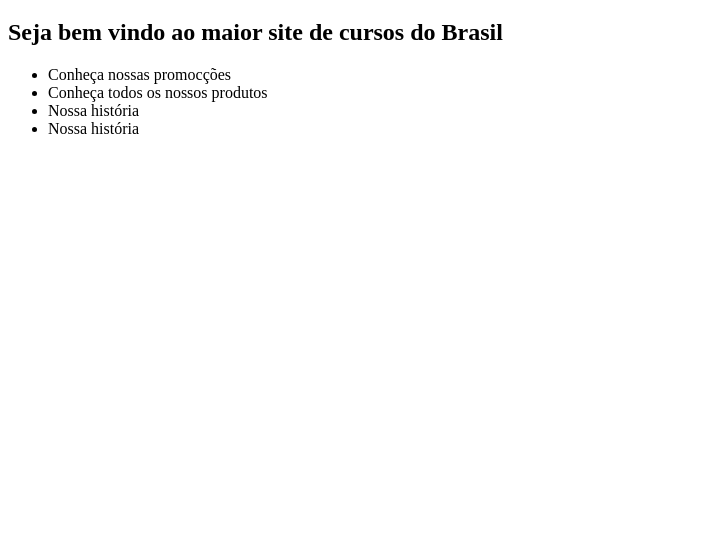
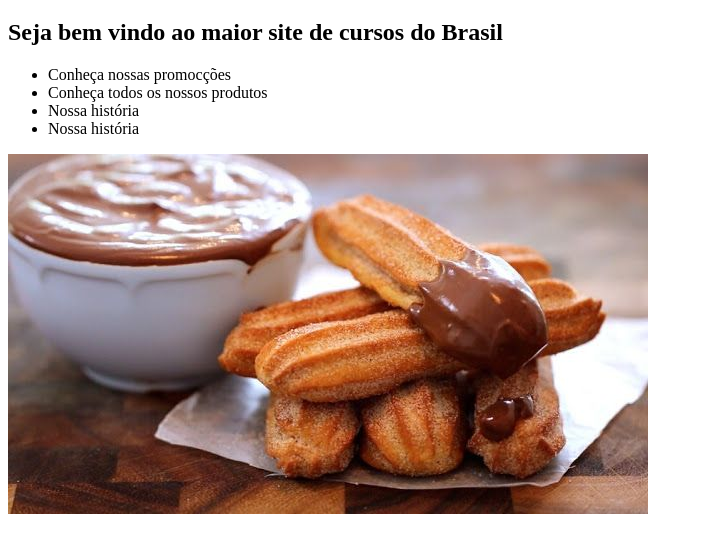
Before and after one commit to caioefernanda/caioefernanda.github.io, a plain HTML site: page index.html in a window 1280 px wide. Shown: the part 61-614 px from the top of the page, without its empty margins (0-703 px from the left). Drawn offline with Linux system fonts and the light colour scheme.

Commit message:
churrus top.jpg

```diff
--- a/index.html
+++ b/index.html
@@ -13,6 +13,8 @@
         <li>Nossa história</li>
         <li> <a hret="sobre.html">Nossa história</a></li>
     </ul>
+
+    <img src="churros top.jpg">
 </body>
 <footer></footer>
 </html>
```
Also changed, not shown: churros top.jpg (added).
